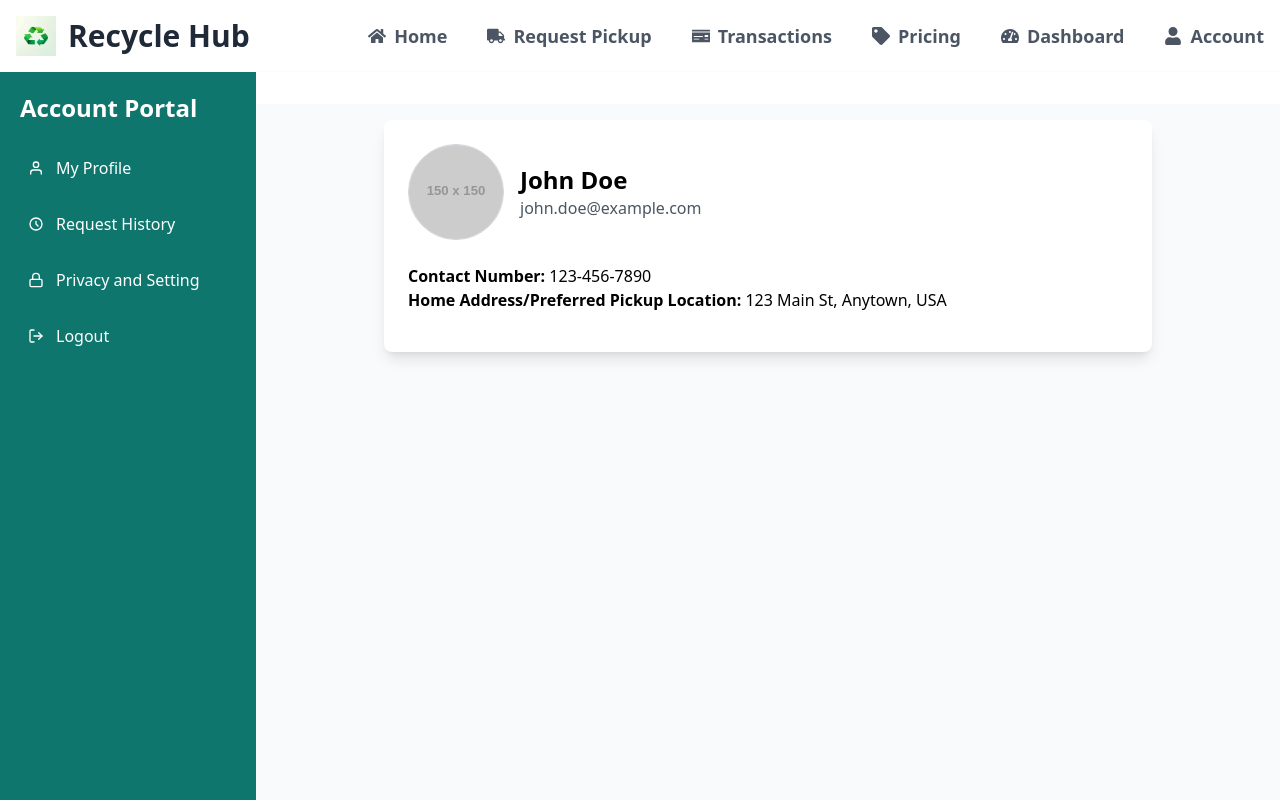
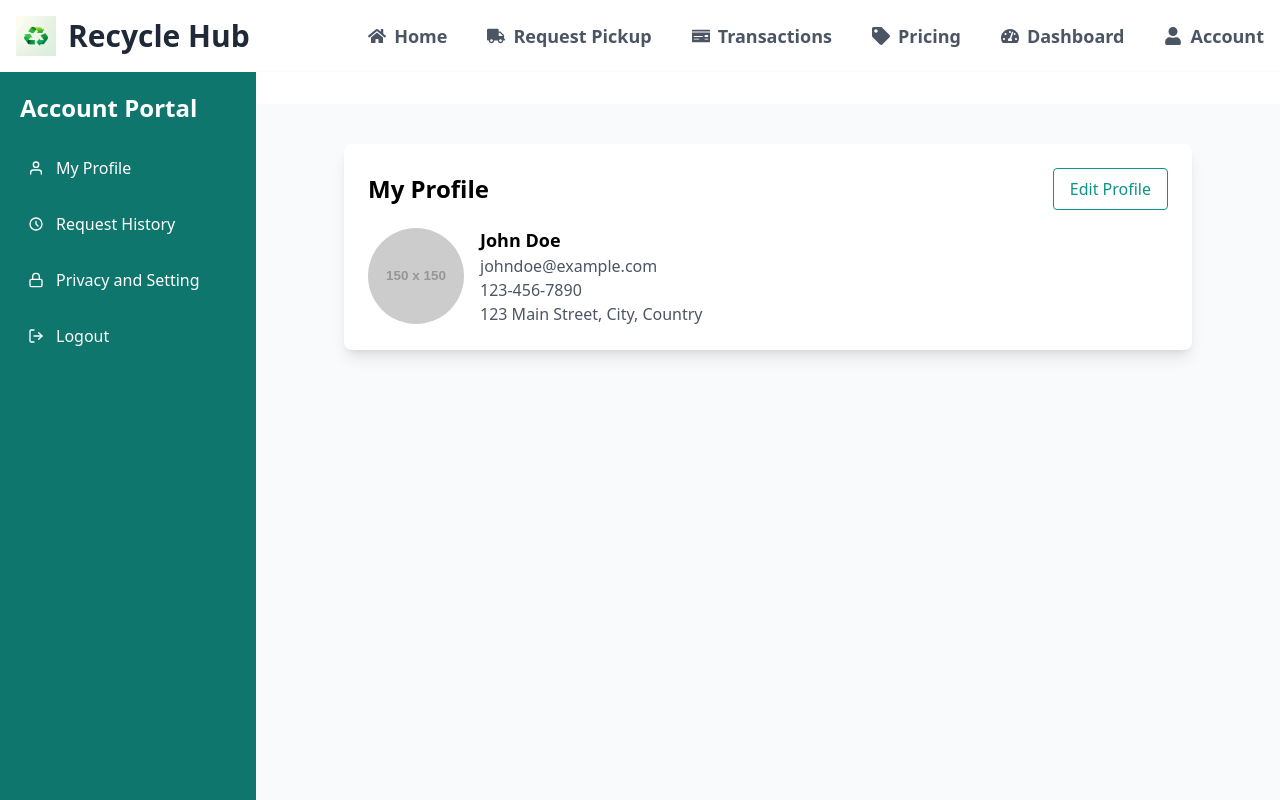
Before and after one commit to apmkush/RecycleHub, a React (Vite) app in the folder frontend/: page /Account/Profile in a window 1280 px wide. Shown: the top 800 px of the page. Built offline with nearby package versions, Linux system fonts and the light colour scheme.

Commit message:
Profile page added

```diff
--- a/frontend/src/components/Account/Account.jsx
+++ b/frontend/src/components/Account/Account.jsx
@@ -3,7 +3,7 @@ import { Link, Route, Routes } from 'react-router-dom';
 import { FiUser, FiLock, FiLogOut, FiMenu } from 'react-icons/fi';
 import { HiOutlineClock } from 'react-icons/hi';
 import Home from '../Home/Home.jsx'
-import App from '../Profile/Profile.jsx';
+import MyProfile from '../Profile/Profile.jsx';
 
 // Placeholder components for each page section
 function Profile() {
@@ -76,9 +76,9 @@ function Account() {
         {/* Content Area - Define Routes here */}
         <main className="flex-1 p-4 bg-gray-50">
           <Routes>
-            <Route path="Profile" element={<App />} />
+            <Route path="Profile" element={<MyProfile/>} />
             <Route path="request-history" element={<RequestHistory />} />
-            <Route path="privacy-history" element={<PrivacySetting />} />
+            <Route path="privacy-Setting" element={<PrivacySetting />} />
             <Route path="/logout" element={<Home />} />
           </Routes>
         </main>
--- a/frontend/src/components/Profile/Profile.jsx
+++ b/frontend/src/components/Profile/Profile.jsx
@@ -1,90 +1,137 @@
-import React from 'react';
+import React, { useState } from 'react';
 
-// Profile component that takes props for user type and details
-const Profile = ({ userType, userDetails, profilePicture }) => {
+function MyProfile({ user = {} }) {
+  const [isEditing, setIsEditing] = useState(false);
+
+  const defaultUser = {
+    name: 'John Doe',
+    email: 'johndoe@example.com',
+    contact: '123-456-7890',
+    address: '123 Main Street, City, Country',
+    profilePicture: 'https://via.placeholder.com/150'
+  };
+
+  // Merge `user` with `defaultUser` to fill in missing data
+  const initialData = { ...defaultUser, ...user };
+  const [profileData, setProfileData] = useState(initialData);
+  const [editData, setEditData] = useState(initialData);
+
+  const handleEditClick = () => {
+    setIsEditing(true);
+  };
+
+  const handleChange = (e) => {
+    const { name, value } = e.target;
+    setEditData({ ...editData, [name]: value });
+  };
+
+  const handleSubmit = (e) => {
+    e.preventDefault();
+    setProfileData(editData);
+    setIsEditing(false);
+  };
+
   return (
-    <div className="max-w-3xl mx-auto p-6 bg-white shadow-lg rounded-lg">
-      {/* Profile Header */}
-      <div className="flex items-center space-x-4 mb-6">
+    <div className="p-6 max-w-4xl mx-auto">
+      {/* Profile Card */}
+      <div className="bg-white shadow-lg rounded-lg p-6 relative">
+        <div className="flex items-center justify-between mb-4">
+          <h2 className="text-2xl font-bold">My Profile</h2>
+          <button
+            className="text-teal-600 border border-teal-600 px-4 py-2 rounded hover:bg-teal-600 hover:text-white transition"
+            onClick={handleEditClick}
+          >
+            Edit Profile
+          </button>
+        </div>
+        <div className="space-y-4">
+          <div className="flex items-center">
             <img
-          src={profilePicture}
+              src={profileData.profilePicture}
               alt="Profile"
-          className="w-24 h-24 rounded-full object-cover border border-gray-300"
+              className="w-24 h-24 rounded-full mr-4"
             />
             <div>
-          <h1 className="text-2xl font-bold">{userDetails.name}</h1>
-          <p className="text-gray-600">{userDetails.email}</p>
+              <p className="text-lg font-semibold">{profileData.name}</p>
+              <p className="text-gray-600">{profileData.email}</p>
+              <p className="text-gray-600">{profileData.contact}</p>
+              <p className="text-gray-600">{profileData.address}</p>
+            </div>
+          </div>
         </div>
       </div>
 
-      {/* Common Profile Details */}
+      {/* Edit Profile Overlay */}
+      {isEditing && (
+        <div className="fixed inset-0 bg-black bg-opacity-50 flex justify-center items-center">
+          <div className="bg-white p-8 rounded-lg shadow-lg max-w-md w-full">
+            <h2 className="text-xl font-bold mb-4">Edit Profile</h2>
+            <form onSubmit={handleSubmit}>
               <div className="mb-4">
-        <p><span className="font-semibold">Contact Number:</span> {userDetails.contactNumber}</p>
-        {userType === 'customer' && (
-          <p><span className="font-semibold">Home Address/Preferred Pickup Location:</span> {userDetails.address}</p>
-        )}
+                <label className="block text-gray-700 font-bold mb-2" htmlFor="name">Name</label>
+                <input
+                  type="text"
+                  id="name"
+                  name="name"
+                  value={editData.name}
+                  onChange={handleChange}
+                  className="w-full border border-gray-300 p-2 rounded"
+                />
               </div>
-
-      {/* User-Specific Details */}
-      {userType === 'dealer' && (
-        <div>
-          <h2 className="text-xl font-semibold mb-2">Operational Details</h2>
-          <p><span className="font-semibold">Operational Areas:</span> {userDetails.operationalAreas.join(', ')}</p>
-          <p><span className="font-semibold">Dealer License Number:</span> {userDetails.licenseNumber}</p>
-          <p><span className="font-semibold">Certifications:</span> {userDetails.certifications.join(', ')}</p>
+              <div className="mb-4">
+                <label className="block text-gray-700 font-bold mb-2" htmlFor="email">Email</label>
+                <input
+                  type="email"
+                  id="email"
+                  name="email"
+                  value={editData.email}
+                  onChange={handleChange}
+                  className="w-full border border-gray-300 p-2 rounded"
+                />
               </div>
-      )}
-
-      {userType === 'admin' && (
-        <div>
-          <h2 className="text-xl font-semibold mb-2">Admin Settings</h2>
-          <p><span className="font-semibold">Notification Management:</span> {userDetails.notificationManagement}</p>
+              <div className="mb-4">
+                <label className="block text-gray-700 font-bold mb-2" htmlFor="contact">Contact Number</label>
+                <input
+                  type="text"
+                  id="contact"
+                  name="contact"
+                  value={editData.contact}
+                  onChange={handleChange}
+                  className="w-full border border-gray-300 p-2 rounded"
+                />
+              </div>
+              <div className="mb-4">
+                <label className="block text-gray-700 font-bold mb-2" htmlFor="address">Address</label>
+                <input
+                  type="text"
+                  id="address"
+                  name="address"
+                  value={editData.address}
+                  onChange={handleChange}
+                  className="w-full border border-gray-300 p-2 rounded"
+                />
+              </div>
+              <div className="flex justify-end">
+                <button
+                  type="button"
+                  className="text-gray-600 mr-4"
+                  onClick={() => setIsEditing(false)}
+                >
+                  Cancel
+                </button>
+                <button
+                  type="submit"
+                  className="bg-teal-600 text-white px-4 py-2 rounded hover:bg-teal-700"
+                >
+                  Save
+                </button>
+              </div>
+            </form>
+          </div>
         </div>
       )}
     </div>
   );
-};
-
-// Sample props for demonstration purposes
-const sampleCustomer = {
-  name: 'John Doe',
-  contactNumber: '123-456-7890',
-  email: 'john.doe@example.com',
-  address: '123 Main St, Anytown, USA',
-};
-
-const sampleDealer = {
-  name: 'Jane Smith',
-  contactNumber: '987-654-3210',
-  email: 'jane.smith@example.com',
-  operationalAreas: ['Area 1', 'Area 2'],
-  licenseNumber: 'DL-12345',
-  certifications: ['Certification A', 'Certification B'],
-};
-
-const sampleAdmin = {
-  name: 'Admin User',
-  contactNumber: '555-000-1234',
-  email: 'admin.user@example.com',
-  notificationManagement: 'Enabled',
-};
-
-// Main function to render based on user type
-const App = () => {
-  // Change this variable to 'customer', 'dealer', or 'admin' for testing
-  const userType = 'customer';
-  const profilePicture = 'https://via.placeholder.com/150'; // Replace with actual URL
-
-  let userDetails;
-  if (userType === 'customer') {
-    userDetails = sampleCustomer;
-  } else if (userType === 'dealer') {
-    userDetails = sampleDealer;
-  } else if (userType === 'admin') {
-    userDetails = sampleAdmin;
 }
 
-  return <Profile userType={userType} userDetails={userDetails} profilePicture={profilePicture} />;
-};
-
-export default App;
+export default MyProfile;
```
Lines whose indentation alone changed are shown as unchanged.
